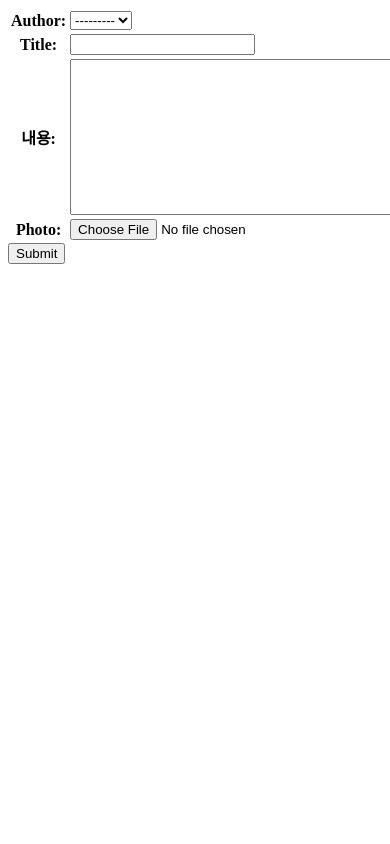
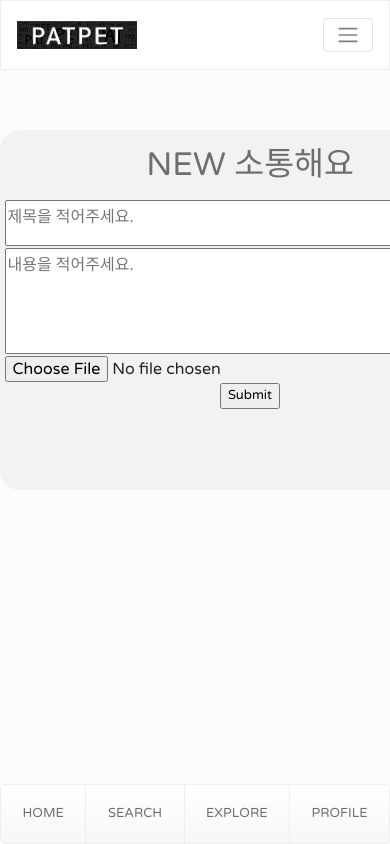
Before and after one commit to pirogramming/patpet, a Django app: page /explore/new/ in a window 390 px wide; the page is wider, and only the part inside the window is pictured. Run offline with Django 3.2, Linux system fonts and the light colour scheme; some libraries are stand-ins or nearby versions; some web fonts are replaced.

Commit message:
내꺼 업데이트

```diff
--- a/explore/forms.py
+++ b/explore/forms.py
@@ -3,9 +3,22 @@ from .models import CommunicationPost, CommunicationComment
 
 
 class PostForm(forms.ModelForm):
+    photo = forms.ImageField(label='', required=False)
+    title = forms.CharField(label='', widget=forms.Textarea(attrs={
+        'class': 'post-new-content',
+        'rows': 2,
+        'cols': 50,
+        'placeholder': '제목을 적어주세요.', }))
+
+    content = forms.CharField(label='', widget=forms.Textarea(attrs={
+        'class': 'post-new-content',
+        'rows': 5,
+        'cols': 50,
+        'placeholder': '내용을 적어주세요. ', }))
+
     class Meta:
         model = CommunicationPost
-        fields = '__all__'
+        fields = ['title', 'content', 'photo']
 
 
 class CommentForm(forms.ModelForm):
--- a/explore/templates/explore/post_form.html
+++ b/explore/templates/explore/post_form.html
@@ -1,7 +1,33 @@
+<style>
+.new_post_content {
+    width: 500px;
+    height: 360px;
+    margin: 60px auto;
+    text-align: center;
+    background-color: #F2F2F2;
+    border-radius: 20px;
+    color: #6E6E6E;
+    font-family: 'Varela Round', sans-serif;
+}
+.new_post_head {
+    padding: 15px 0;
+    margin: 0;
+}
+</style>
+
+{% extends "layout.html" %}
+
+
+{% block content %}
 <form action="" method="post" enctype="multipart/form-data">
-    {% csrf_token %}
-    <table>
-        {{ form.as_table }}
-    </table>
-    <input type="submit" />
+    <div class="new_post_content">
+        <h1 class="new_post_head">NEW 소통해요</h1>
+        {% csrf_token %}
+        <table style="width: 60%;height: 100px; margin: auto;">
+            {{ form.as_table }}
+        </table>
+        <input type="submit" />
+    </div>
 </form>
+
+{% endblock %}
--- a/explore/urls.py
+++ b/explore/urls.py
@@ -10,5 +10,5 @@ urlpatterns = [
     path('new/', views.post_new, name='post_new'),
     path('<int:id>/edit/', views.post_edit, name='post_edit'),
     re_path(r'^(?P<username>\w+)/list/$', views.my_communication_list, name='my_communication_list'),
-
+    path('whatsnewtest/', views.whats_new, name='whatsnewtest'),
     ]
--- a/explore/views.py
+++ b/explore/views.py
@@ -1,14 +1,19 @@
 from django.contrib.auth import get_user_model
 from django.contrib.auth.decorators import login_required
+from django.contrib.auth.models import User
 from django.shortcuts import render, get_object_or_404, redirect
 from django.template import RequestContext
 
+from accounts.models import Profile
 from explore.models import CommunicationPost
 from .forms import PostForm
 
 from my_profile.models import Post
 from .forms import CommentForm
 from django.contrib import messages
+
+from accounts.models import User
+
 
 
 
@@ -69,3 +74,11 @@ def my_communication_list(request, username):
         'post_list': post_list,
         'username': username,
     })
+
+
+def whats_new(request):
+    all_profile = Profile.objects.all()  #모든 프로필
+
+    return render(request, 'explore/whatsnew_test.html', {
+        'profile_list': all_profile,
+    })
--- a/my_profile/templates/my_profile/post_form.html
+++ b/my_profile/templates/my_profile/post_form.html
@@ -17,7 +17,6 @@
 
 {% extends "layout.html" %}
 
-
 {% block content %}
 <form action="" method="post" enctype="multipart/form-data">
     <div class="new_post_content">
```
Also changed, not shown: explore/templates/explore/post_detail.html (+31 -14 lines), explore/templates/explore/post_list.html (+14 -24 lines), explore/templates/explore/whatsnew_test.html (added, +48 -0 lines), explore/migrations/0009_auto_20190220_1443.py (added), explore/migrations/0010_auto_20190220_1452.py (added), explore/migrations/0011_auto_20190221_1559.py (added), explore/migrations/0012_auto_20190221_1601.py (added), media/explore/post/2019/02/21/5.jpg (added), 3 other files.
